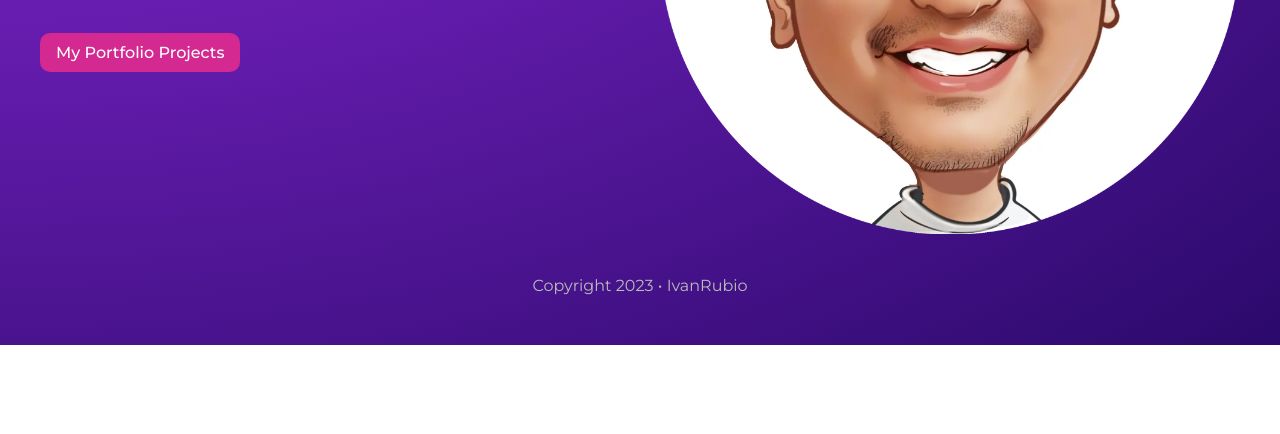
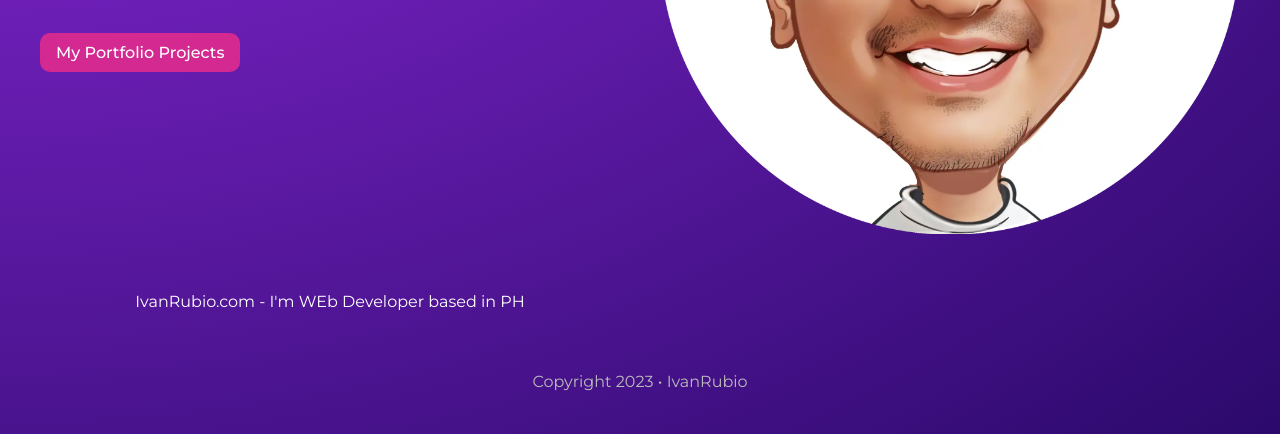
Before and after one commit to irubioph/gatsby-001-portfolio-helloworld, a Gatsby site: page / in a window 1280 px wide. Shown: the part 455-889 px from the top of the page. Before the commit the page ends 800 px from the top, so only its background shows below. Built offline with nearby package versions, Linux system fonts and the light colour scheme; Gatsby itself is replaced by a stand-in of ours.

Commit message:
Lesson-9-Site-Metadata-and-Page-Queries

```diff
--- a/gatsby-config.js
+++ b/gatsby-config.js
@@ -9,4 +9,9 @@
  */
 module.exports = {
   plugins: [],
+  siteMetadata: {
+    title: "IvanRubio.com",
+    description: 'I\'m WEb Developer based in PH',
+    copyright: 'This website si copyright 2023 - IvanRubio.com'
+  }
 }
--- a/src/pages/index.js
+++ b/src/pages/index.js
@@ -1,10 +1,13 @@
 import * as React from "react"
-import { Link } from "gatsby"
+import { Link, graphql } from "gatsby"
 import Layout from "../components/Layout"
 import * as styles from '../styles/home.module.css'
 
 
-export default function Home() {
+export default function Home({ data }) {
+  console.log(data)
+  const { title, description } = data.site.siteMetadata
+
   return (
     <Layout>
       <section className={styles.header}>
@@ -15,7 +18,20 @@ export default function Home() {
           <Link className={styles.btn} to="/projects">My Portfolio Projects</Link>
         </div>
         <img src="/home-ivan.webp" alt="Site Banner" style={{ maxWidth: '100%' }}/>
+        <p>{ title } - { description }</p>
       </section>
     </Layout>
    )
 }
+
+
+export const query = graphql `
+query MyQuery {
+  site {
+    siteMetadata {
+      description
+      title
+    }
+  }
+}
+`
```
